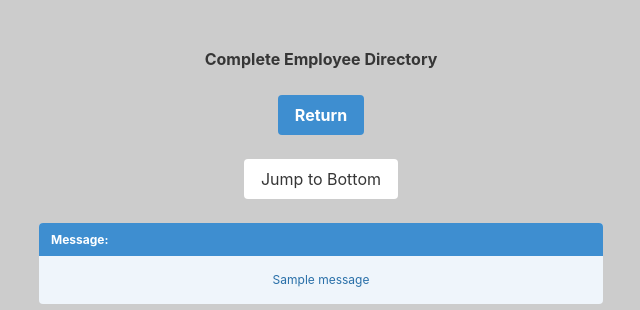
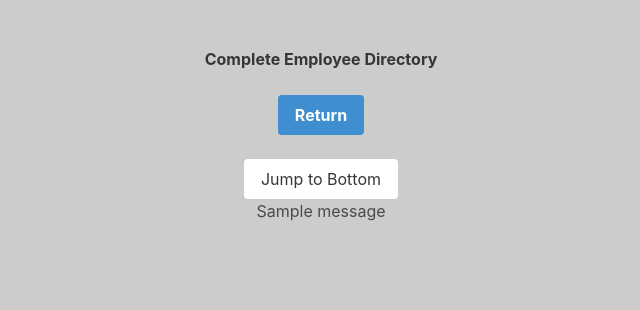
Before and after one commit to BrickBeard/dummyAPI, a Django app: page /employees/ in a window 1280 px wide. Shown: the part 162-472 px from the top of the page, without its empty margins (319-959 px from the left). Run offline with Django 3.2, Linux system fonts and the light colour scheme; tables that the repository leaves empty hold one stand-in row (values such as "Sample post"); one stand-in notice (Sample message) is shown; some libraries are stand-ins or nearby versions.

Commit message:
Fixed message formatting...  Pretty ugly!

```diff
--- a/employees/templates/employees/index.html
+++ b/employees/templates/employees/index.html
@@ -30,16 +30,8 @@
                     {% endif %}
                     {% if messages %}
                     {% for message in messages %}
+                    <p>{{ message }}</p>
                     <br>
-                    <article class="message is-small is-info">
-                        <div class="message-header">
-                            <p>Message:</p>
-                        </div>
-                        <div class="message-body">
-                            <p>{{ message }}</p>
-                        </div>
-                    </article>
-                    <!-- <p>{{ message }}</p> -->
                     {% if url == '/create/' %}
                     <br>
                     <a href="{% url 'index' %}" class="button is-info">
```
